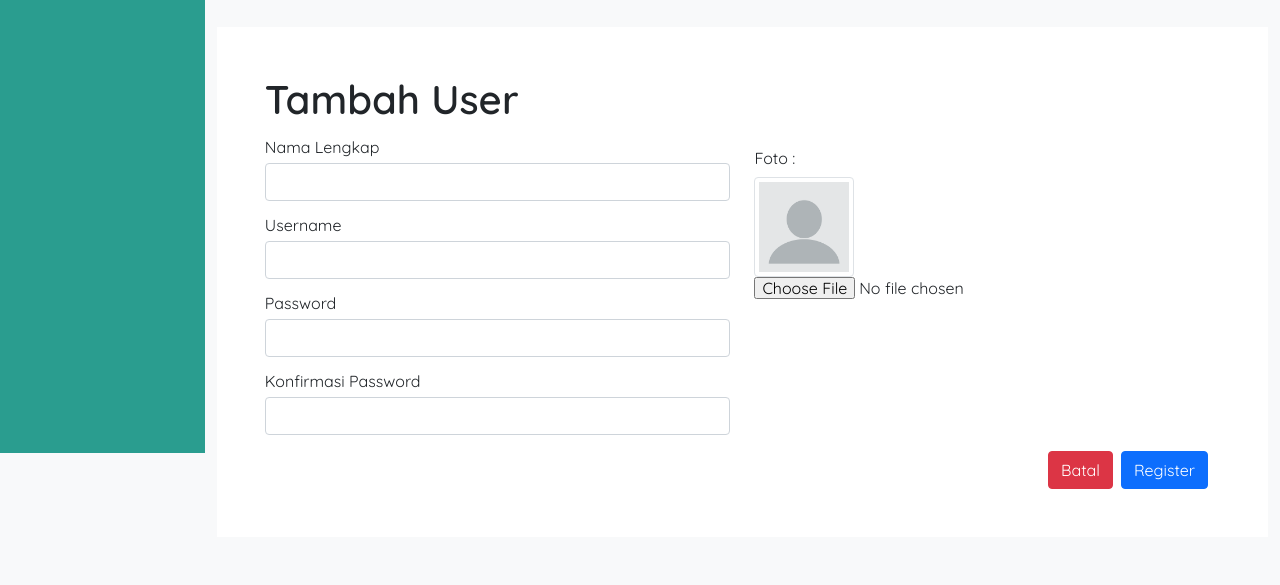
After one commit to akmaltrias/inventaris_ukom_12rplb_02, a CodeIgniter 4 app: template app/Views/user/create.php in a window 1280 px wide. The commit adds this page. Shown: the part 347-932 px from the top of the page. Run offline with PHP 8.4 and a stand-in for CodeIgniter, Linux system fonts and the light colour scheme; the template is opened without the code that fills it, so the values that code supplies are empty; some libraries are stand-ins or nearby versions.

Commit message:
coba upload

```diff
--- a/app/Config/Routes.php
+++ b/app/Config/Routes.php
@@ -34,7 +34,8 @@ $routes->setAutoRoute(true);
 $routes->get('/', 'Login::index');
 $routes->get('/logout', 'Login::logout');
 $routes->get('/user', 'User::index', ['filter' => 'auth']);
-$routes->get('/user/(:segment)', 'User::getDetailUser/$1', ['filter' => 'auth']);
+$routes->get('/user/create', 'User::createUser', ['filter' => 'auth']);
+// $routes->get('/user/(:segment)', 'User::getDetailUser/$1', ['filter' => 'auth']);
 
 
 
--- a/app/Models/UsersModel.php
+++ b/app/Models/UsersModel.php
@@ -26,7 +26,7 @@ class UsersModel extends Model
     public function getUser($id = false)
     {
         if ($id == false) {
-            return $this->db->table('listuser')
+            return $this->db->table('list_user')
                 ->get()->getResultArray();
         }
 
--- a/app/Views/layout/template.php
+++ b/app/Views/layout/template.php
@@ -27,6 +27,23 @@
     <script src="https://cdn.jsdelivr.net/npm/@popperjs/core@2.9.2/dist/umd/popper.min.js" integrity="sha384-IQsoLXl5PILFhosVNubq5LC7Qb9DXgDA9i+tQ8Zj3iwWAwPtgFTxbJ8NT4GN1R8p" crossorigin="anonymous"></script>
     <script src="https://cdn.jsdelivr.net/npm/bootstrap@5.0.2/dist/js/bootstrap.min.js" integrity="sha384-cVKIPhGWiC2Al4u+LWgxfKTRIcfu0JTxR+EQDz/bgldoEyl4H0zUF0QKbrJ0EcQF" crossorigin="anonymous"></script>
 
+    <script>
+        function previewImg() {
+            const sampul = document.querySelector('#sampul');
+            const sampulLabel = document.querySelector('.custom-file-label');
+            const imgPreview = document.querySelector('.img-preview');
+
+            sampulLabel.textContent = sampul.files[0].name;
+
+            const fileSampul = new FileReader();
+            fileSampul.readAsDataURL(sampul.files[0]);
+
+            fileSampul.onload = function(e) {
+                imgPreview.src = e.target.result;
+            }
+        }
+    </script>
+
 </body>
 
 </html>
--- /dev/null
+++ b/app/Views/user/create.php
@@ -0,0 +1,54 @@
+<?= $this->extend('layout/template'); ?>
+
+<?= $this->section('content'); ?>
+<?= $this->include('layout/sidebar'); ?>
+<div class="main">
+    <?= $this->include('layout/navbar'); ?>
+    <!-- Content -->
+    <div class="container">
+        <div class="container my-5 ms-auto bg-white p-5">
+            <div class="row justify-content-md-center">
+                <h1 class="mb-3 fw-bold">Tambah User</h1>
+                <div class="col-6">
+                    <form action="/user/saveCreate" method="post" enctype="multipart/form-data">
+                        <div class="mb-3">
+                            <label for="InputFornama" class="form-label">Nama Lengkap</label>
+                            <input type="text" name="nama" class="form-control" id="InputForName">
+                        </div>
+                        <div class="mb-3">
+                            <label for="InputForUsername" class="form-label">Username</label>
+                            <input type="text" name="username" class="form-control" id="InputForEmail">
+                        </div>
+                        <div class="mb-3">
+                            <label for="InputForPassword" class="form-label">Password</label>
+                            <input type="password" name="password" class="form-control" id="InputForPassword">
+                        </div>
+                        <div class="mb-3">
+                            <label for="InputForConfPassword" class="form-label">Konfirmasi Password</label>
+                            <input type="password" name="confpassword" class="form-control" id="InputForConfPassword">
+                        </div>
+                </div>
+                <div class="col-6">
+                    <div class="form-group">
+                        <label for="foto_profil" class="col-sm-10 col-form-label">Foto : </label>
+                        <div class="col-sm-10">
+                            <img src="/img/default.png" class="img-thumbnail img-preview" width="100px">
+                            <div class="custom-file">
+                                <input type="file" class="custom-file-input" id="foto_profil" name="foto_profil" onchange="previewImg()">
+                            </div>
+                        </div>
+                    </div>
+
+                </div>
+                <div class="row">
+                    <div class="col d-grid gap-2 d-md-flex justify-content-md-end">
+                        <button type="submit" class="btn btn-danger">Batal</button>
+                        <button type="submit" class="btn btn-primary">Register</button>
+                    </div>
+                </div>
+                </form>
+            </div>
+
+        </div>
+    </div>
+    <?= $this->endSection(); ?>
--- a/app/Views/user/index.php
+++ b/app/Views/user/index.php
@@ -39,7 +39,7 @@
                         <tr>
                             <th scope="row"><?= $i++; ?></th>
                             <td>
-                                <img src="/img/nana.jpg" class="img-user" alt="...">
+                                <img src="/img/<?= $s['foto_profil']; ?>" class="img-user" alt="...">
                             </td>
                             <td><?= $s['nama']; ?></td>
                             <td><?= $s['username']; ?></td>
```
Also changed, not shown: app/Controllers/User.php (+64 -4 lines), public/img/default.png (added).
